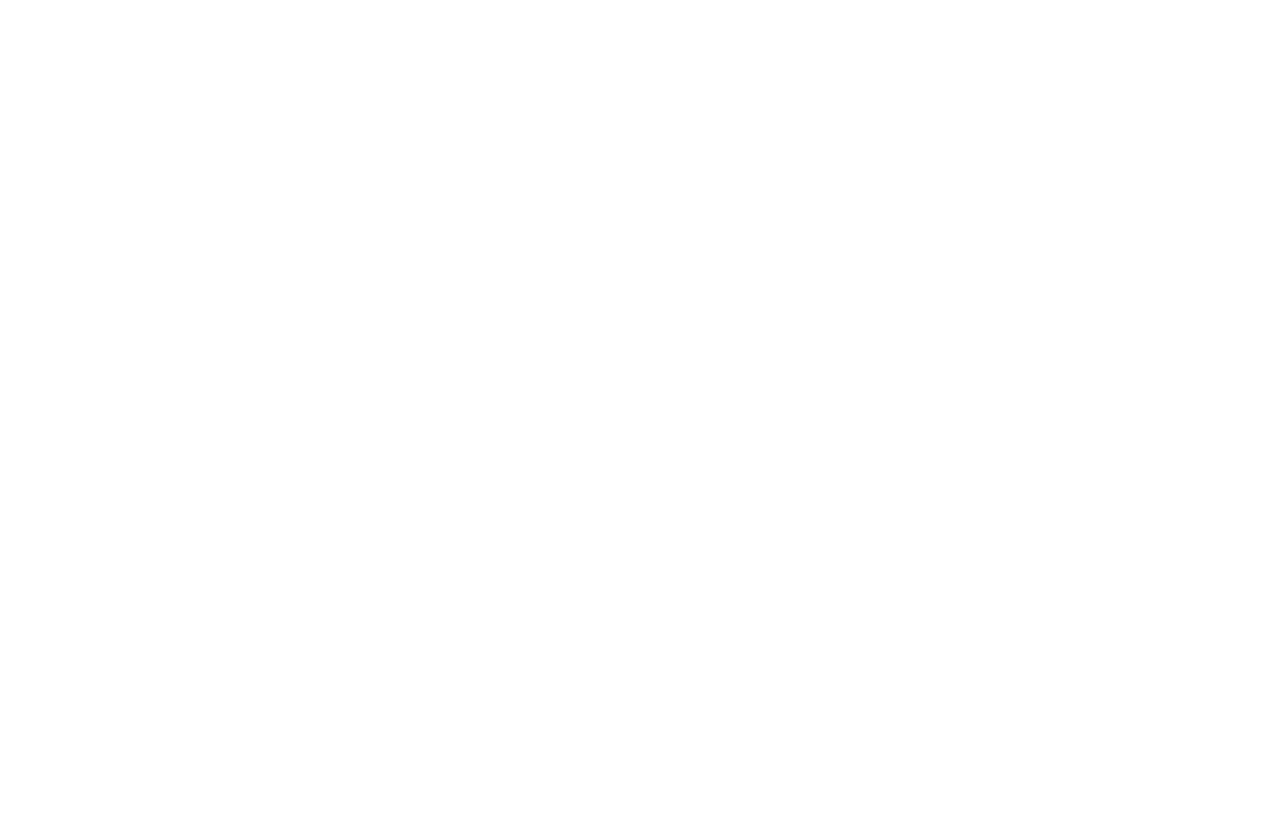
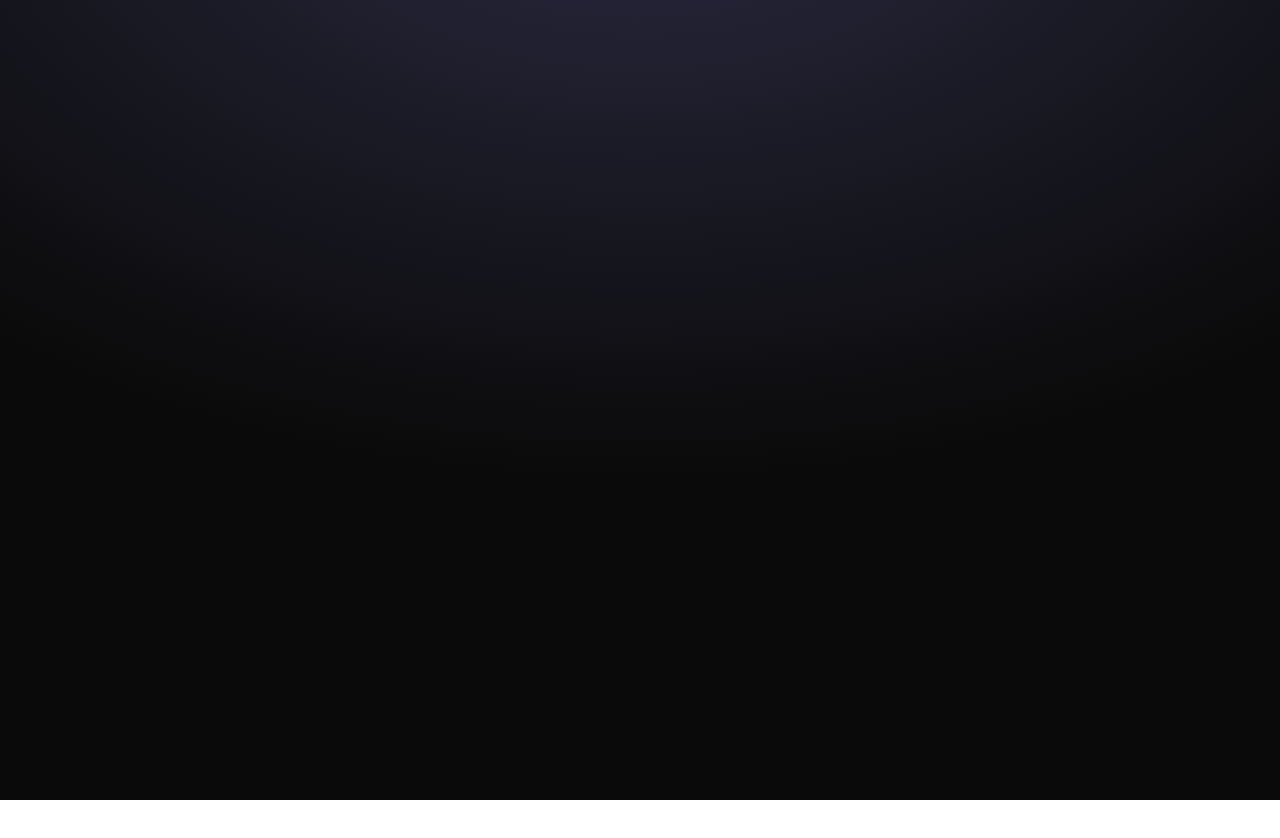
Before and after one commit to maximilien-bruyere/profile, a React (Vite) app: page / in a window 1280 px wide. Shown: the top 838 px of the page. Before the commit the page ends 800 px from the top, so only its background shows below. Built offline with nearby package versions, Linux system fonts and the light colour scheme.

Commit message:
chore: add background

```diff
--- a/src/App.tsx
+++ b/src/App.tsx
@@ -1,15 +1,20 @@
 import './App.css'
+import Background from './components/layout/Background'
 import Footer from './components/layout/Footer'
 import Header from './components/layout/Header'
 import Home from './pages/Home'
 
 function App() {
   return (
-    <>
-      <Header />
-      <Home />
-      <Footer />
-    </>
+    <div className="relative min-h-screen">
+      <Background />
+
+      <div className="relative z-10 h-1000">
+        <Header />
+        <Home />
+        <Footer />
+      </div>
+    </div>
   )
 }
 
--- /dev/null
+++ b/src/components/layout/Background.tsx
@@ -0,0 +1,9 @@
+const Background = () => {
+    return (
+        <div className="fixed inset-0 bg-slate-950 z-0">
+            <div className="absolute top-0 z-[-2] h-screen w-screen bg-neutral-950 bg-[radial-gradient(ellipse_80%_80%_at_50%_-20%,rgba(120,119,198,0.3),rgba(255,255,255,0))]"></div>
+        </div>
+    );
+}
+
+export default Background;
```
